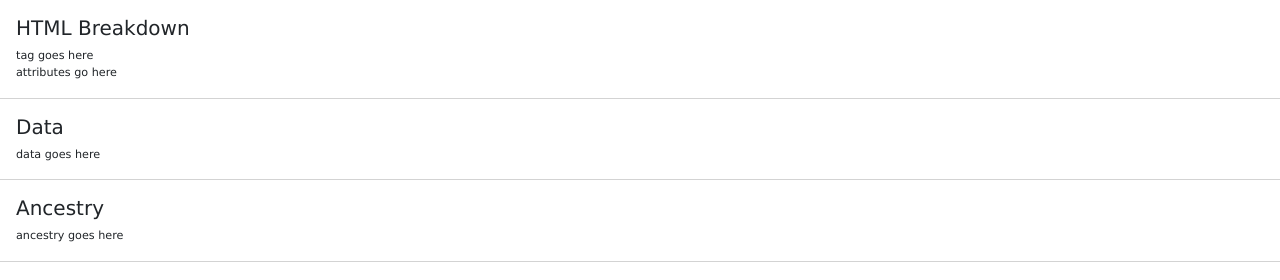
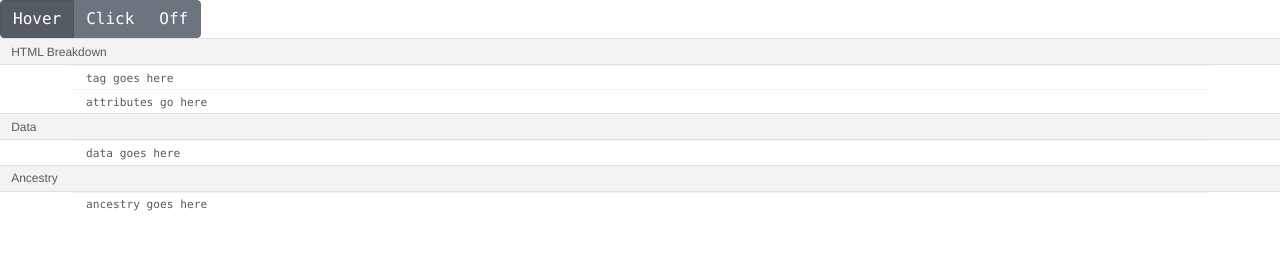
Before and after one commit to eyxiao/d3bugger, a browser extension: page panel.html in a window 1280 px wide. Drawn offline with nearby package versions, Linux system fonts and the light colour scheme.

Commit message:
updated UI

```diff
--- a/devtools.js
+++ b/devtools.js
@@ -24,8 +24,8 @@ chrome.devtools.panels.create("D3 Debugger", "img/icon48.png", "panel.html", fun
 
     // Listen for messages from background, and update panel's info with message received
     port.onMessage.addListener(function (message) {
-        // chrome.devtools.inspectedWindow.eval('console.log("received message from background in devtools");');
-        // chrome.devtools.inspectedWindow.eval(`console.log(${JSON.stringify(message)});`);
+        chrome.devtools.inspectedWindow.eval('console.log("received message from background in devtools");');
+        chrome.devtools.inspectedWindow.eval(`console.log(${JSON.stringify(message)});`);
 
         if (_window) {
             _window.updatePanel(message);
--- a/panel.css
+++ b/panel.css
@@ -1,26 +1,49 @@
 body {
     background-color: #fff;
     font-size: .7rem;
-    font-family: 'Lucida Grande', sans-serif;
+    font-family: 'Menlo', monospace;
+    color: rgb(90, 90, 90);
 }
 
 .panel {
-    padding: 1rem;
-    border-bottom: 1px solid lightgray;
+    /* border-bottom: 1px solid #ccc; */
 
 }
 
-.info-panel {
+/* .info-panel {
     min-height: 10vh;
+} */
+
+.title {
+    padding-left: .7rem;
+    padding-top: .22rem;
+    padding-bottom: .22rem;
+    background-color: #f3f3f3;
+    font-family: 'Helvetica Neue', sans-serif;
+    font-size: 12px;
+    border-top: .05px rgb(225, 225, 225) solid;
+    border-bottom: .05px solid rgb(225, 225, 225);
+}
+
+.container {
+    /* padding-top: .4rem; */
+    /* padding-bottom: .4rem; */
+    padding-left: 0;
+    padding-right: 0;
 }
 
 .entry {
-    border-top: 1px lightgray solid;
-    padding-bottom: .13rem;
-    padding-top: .13rem;
-    width: 100vw;
+    border-top: .3px rgb(242, 242, 242) solid;
+    padding-bottom: .1rem;
+    padding-top: .3rem;
+    padding-left: 1rem;
+    padding-right: 0.8rem;
+}
+
+.entry:hover {
+    background-color: #ebf1fc;
 }
 
 .attribute {
-    color: purple;
+    color: rgb(136, 18, 128);
 }
--- a/panel.html
+++ b/panel.html
@@ -2,41 +2,47 @@
 <html>
 
 <head>
-	<link rel="stylesheet" href="https://stackpath.bootstrapcdn.com/bootstrap/4.4.1/css/bootstrap.min.css" integrity="sha384-Vkoo8x4CGsO3+Hhxv8T/Q5PaXtkKtu6ug5TOeNV6gBiFeWPGFN9MuhOf23Q9Ifjh"
-	 crossorigin="anonymous">
+	<link rel="stylesheet" href="https://stackpath.bootstrapcdn.com/bootstrap/4.1.3/css/bootstrap.min.css" integrity="sha384-MCw98/SFnGE8fJT3GXwEOngsV7Zt27NXFoaoApmYm81iuXoPkFOJwJ8ERdknLPMO" crossorigin="anonymous">
 	<link rel="stylesheet" href="panel.css">
 	<link href="https://fonts.googleapis.com/css?family=Inconsolata&display=swap" rel="stylesheet">
-	<script src="bundle.js"></script> <!-- for browserify -->
+	<!-- <script src="activate-hover-bundle.js"></script> for browserify -->
 </head>
 
 <body>
-	<!-- <div id="panel-controls" class="panel">
-		<div class="btn-group-toggle" data-toggle="buttons">
-			<label class="btn btn-secondary">
-				<input id="hover-inspector" type="checkbox" autocomplete="off"> <span id="hover-inspector-label">Activate Hover
-					Inspector</span>
-			</label>
-		</div>
-	</div> -->
+	<div class="btn-group btn-group-toggle" data-toggle="buttons">
+		<label class="btn btn-secondary active">
+		  <input type="radio" name="options" id="hover" autocomplete="off" checked> Hover
+		</label>
+		<label class="btn btn-secondary">
+		  <input type="radio" name="options" id="click" autocomplete="off"> Click
+		</label>
+		<label class="btn btn-secondary">
+		  <input type="radio" name="options" id="off" autocomplete="off"> Off
+		</label>
+	</div>
 
 	<div id="panel-html-breakdown" class="panel info-panel">
-		<h5>HTML Breakdown</h5>
-		<div id="display-tag">tag goes here</div>
-		<div id="display-attributes">attributes go here</div>
+		<div class="title">HTML Breakdown</div>
+		<div id="display-tag" class="container"><div class="entry">tag goes here</div></div>
+		<div id="display-attributes" class="container">
+				<div class="entry"> attributes go here </div>
+		</div>
 	</div>
 
 	<div id="panel-data" class="panel info-panel">
-		<h5>Data</h5>
-		<div id="display-data">data goes here</div>
+		<div class="title">Data</div>
+		<div id="display-data" class="container">
+			<div class="entry">data goes here</div>
+		</div>
 	</div>
 
 	<div id="panel-ancestry" class="panel info-panel">
-		<h5>Ancestry</h5>
-		<div id="display-ancestry">ancestry goes here</div>
+		<div class="title">Ancestry</div>
+		<div id="display-ancestry" class="container">
+			<div class="entry">ancestry goes here</div>
+		</div>
 	</div>
 
-
-	<script src="messaging.js"></script>
 	<script src="panel.js"></script>
 </body>
 
--- a/panel.js
+++ b/panel.js
@@ -24,7 +24,7 @@ function updatePanel(msg) {
 
 function updateTag(messageTag) {
     let tag = JSON.parse(messageTag);
-    document.getElementById('display-tag').innerHTML = "<b>&lt;" + tag["tag"] + "&gt;</b>";
+    document.getElementById('display-tag').innerHTML = "<b> <div class='entry'> &lt;" + tag["tag"] + "&gt;</b>";
 }
 
 function updateAttributes(messageAttributes) {
@@ -46,6 +46,7 @@ function updateAncestry(messageAncestry) {
     for (var key of Object.keys(ancestry)) {
         let newDiv = document.createElement("div");
         newDiv.id = "ancestor-" + key;
+        newDiv.class = "entry";
         newDiv.style.marginLeft = key + "rem";
         newDiv.textContent = ancestry[key];
         document.getElementById('display-ancestry').appendChild(newDiv);
@@ -58,8 +59,22 @@ function updateData(messageData) {
 
     for (var key of Object.keys(data)) {
         let newDiv = document.createElement("div");
-        let fullEntry = "<div class='entry'> <span class='attribute'>" + key + "</span> : " + JSON.stringify(data[key]) + "</div>";
+        let fullEntry = "<div class='entry'> <span class='attribute'>" + key + "</span> : <pre id='JSON'>" + JSON.stringify(data[key], undefined, 4) + "</pre> </div>";
         newDiv.innerHTML = fullEntry;
         document.getElementById('display-data').appendChild(newDiv);
     }
 }
+
+
+// Send message to update selection type
+function updateSelectionType(selectionType) {
+    console.log("got button click...");
+    var message = {
+        name: "updateSelectionType",
+        message: selectionType,
+        tabId: chrome.devtools.inspectedWindow.tabId,
+        source: "panel.js"
+    }
+    chrome.runtime.sendMessage(message);
+    console.log("sent message from panel");
+}
```
Also changed, not shown: 2 other files.
